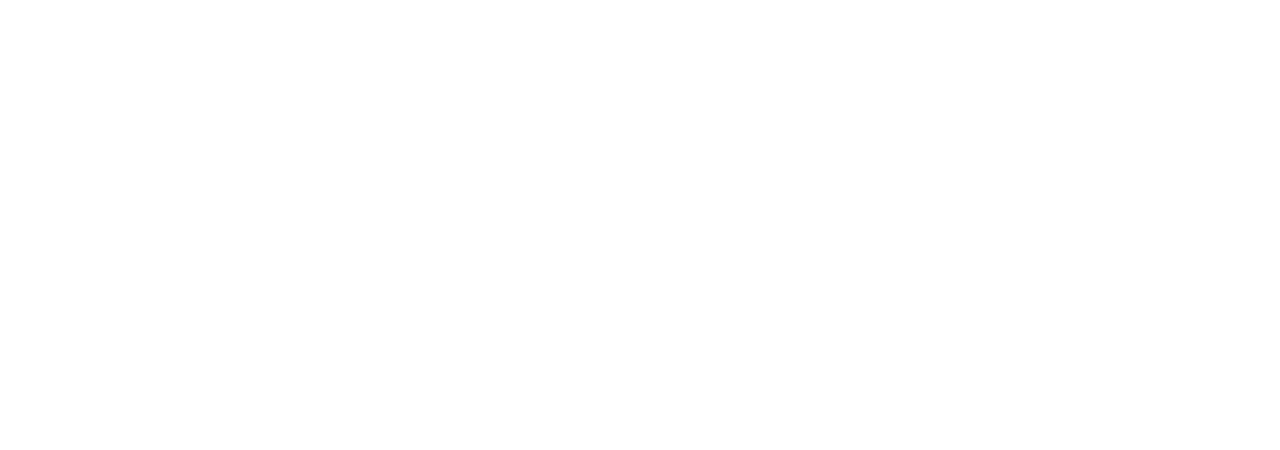
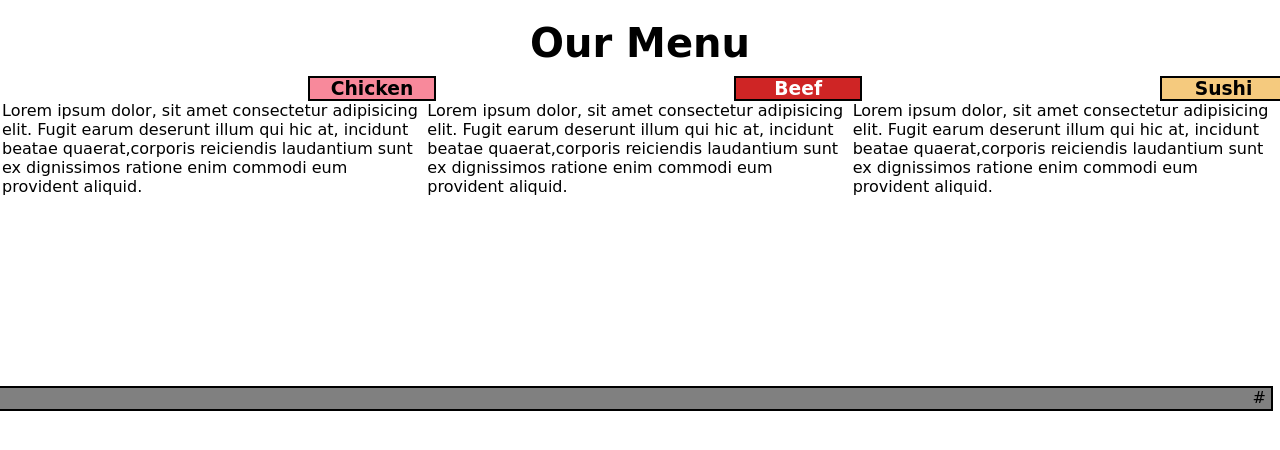
Before and after one commit to shafisyed/week-2-assingnment, a plain HTML site: page index.html in a window 1280 px wide. Drawn offline with Linux system fonts and the light colour scheme.

Commit message:
changes in css

```diff
--- a/index.html
+++ b/index.html
@@ -1,11 +1,54 @@
 <!DOCTYPE html>
 <html lang="en">
-<head>
-    <meta charset="UTF-8">
-    <meta name="viewport" content="width=device-width, initial-scale=1.0">
-    <title>Assignment</title>
-</head>
-<body>
+  <head>
+    <meta charset="UTF-8" />
+    <meta name="viewport" content="width=device-width, initial-scale=1.0" />
+    <title>Week assignment Solution2</title>
+    <link rel="stylesheet" href="styles.css" />
+  </head>
+  <body>
+    <header>
+      <h1>Our Menu</h1>
+    </header>
+    <div class="container">
+      <section class="menu-item">
+        <div class="section1">
+          <h3>Chicken</h3>
+          <p>
+            Lorem ipsum dolor, sit amet consectetur adipisicing elit. Fugit
+            earum deserunt illum qui hic at, incidunt beatae quaerat,corporis
+            reiciendis laudantium sunt ex dignissimos ratione enim commodi eum
+            provident aliquid.
+          </p>
+        </div>
+      </section>
+      <section class="menu-item">
+        <div class="section2">
+          <h3>Beef</h3>
+          <p>
+            Lorem ipsum dolor, sit amet consectetur adipisicing elit. Fugit
+            earum deserunt illum qui hic at, incidunt beatae quaerat,corporis
+            reiciendis laudantium sunt ex dignissimos ratione enim commodi eum
+            provident aliquid.
+          </p>
+        </div>
+      </section>
+      <section class="menu-item">
+        <div class="section3">
+          <h3>Sushi</h3>
+          <p>
+            Lorem ipsum dolor, sit amet consectetur adipisicing elit. Fugit
+            earum deserunt illum qui hic at, incidunt beatae quaerat,corporis
+            reiciendis laudantium sunt ex dignissimos ratione enim commodi eum
+            provident aliquid.
+          </p>
+        </div>
+      </section>
+    </div>
 
-</body>
+    <footer class="footer">
+      <!-- <a href="#"><i class="">#</i></a> -->
+      <div class="footer-iconTop">#</div>
+    </footer>
+  </body>
 </html>
--- /dev/null
+++ b/styles.css
@@ -0,0 +1,113 @@
+* {
+  box-sizing: border-box;
+  margin: 0;
+  padding: 0;
+  font-family: cursive;
+  box-sizing: border-box;
+}
+
+header {
+  text-align: center;
+  padding: 20px;
+  font-size: 20px;
+}
+
+.container {
+  display: flex;
+  margin: 2px;
+  align-items: center;
+  justify-content: space-between;
+}
+
+.list-item {
+  box-sizing: border-box;
+  border: 2px solid black;
+  margin: 20px;
+  padding: 10px 10px 1px 20px;
+}
+
+.section1 h3 {
+  background-color: rgb(248, 137, 155);
+  width: 30%;
+  margin-left: 72%;
+  margin-top: -12px;
+  border: 2px solid black;
+  text-align: center;
+  color: black;
+}
+
+.section2 h3 {
+  background-color: #cf2525;
+  width: 30%;
+  margin-left: 72.2%;
+  margin-top: -12px;
+  border: 2px solid black;
+  text-align: center;
+  color: #fff;
+}
+
+.section3 h3 {
+  background-color: #f5ca7e;
+  width: 30%;
+  margin-left: 72.2%;
+  margin-top: -12px;
+  border: 2px solid black;
+  text-align: center;
+  color: black;
+}
+
+.footer {
+  border: 2px solid black;
+  height: 25px;
+  background-color: grey;
+  width: 100%;
+  margin-left: -7px;
+  margin-top: 190px;
+}
+
+.footer-iconTop {
+  display: flex;
+  align-items: center;
+  text-align: center;
+  margin-right: 5px;
+  float: right;
+}
+
+/* Desktop view (992px and above) */
+@media screen and (min-width: 992px) {
+  .container {
+    flex-direction: row;
+  }
+
+  .list-item {
+    width: 30%;
+  }
+}
+
+/* Tablet view on (768px to 991px) */
+@media screen and (min-width: 768px) and (max-width: 991px) {
+  .container {
+    flex-direction: column;
+  }
+
+  .list-item {
+    width: 48%; /* Adjust the width as needed */
+    margin: 20px 0;
+  }
+
+  .section3 {
+    width: 100%;
+  }
+}
+
+/* Mobile view on (767px and below) */
+@media screen and (max-width: 767px) {
+  .container {
+    flex-direction: column;
+  }
+
+  .list-item {
+    width: 100%;
+    margin: 20px 0;
+  }
+}
```
